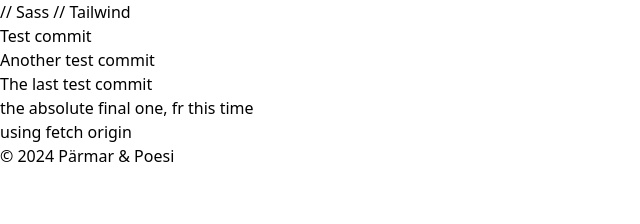
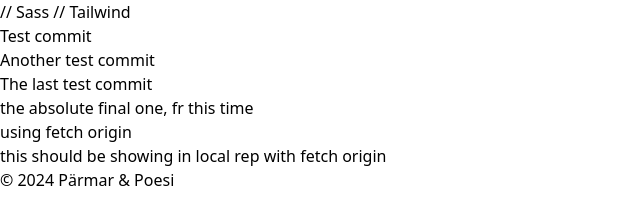
Before and after one commit to amir0321/Parmar-Poesi, a plain HTML site: page index.html in a window 1280 px wide. Shown: the whole page, without its empty margins (0-640 px from the left). Drawn offline with nearby package versions, Linux system fonts and the light colour scheme.

Commit message:
Update index.html
fetch origin test

```diff
--- a/index.html
+++ b/index.html
@@ -15,6 +15,7 @@
       <p>The last test commit</p>
       <p>the absolute final one, fr this time</p>
       <p> using fetch origin </p>
+      <p> this should be showing in local rep with fetch origin</p>
     </main>
     <footer>
       <p>&copy; 2024 Pärmar & Poesi</p>
```
